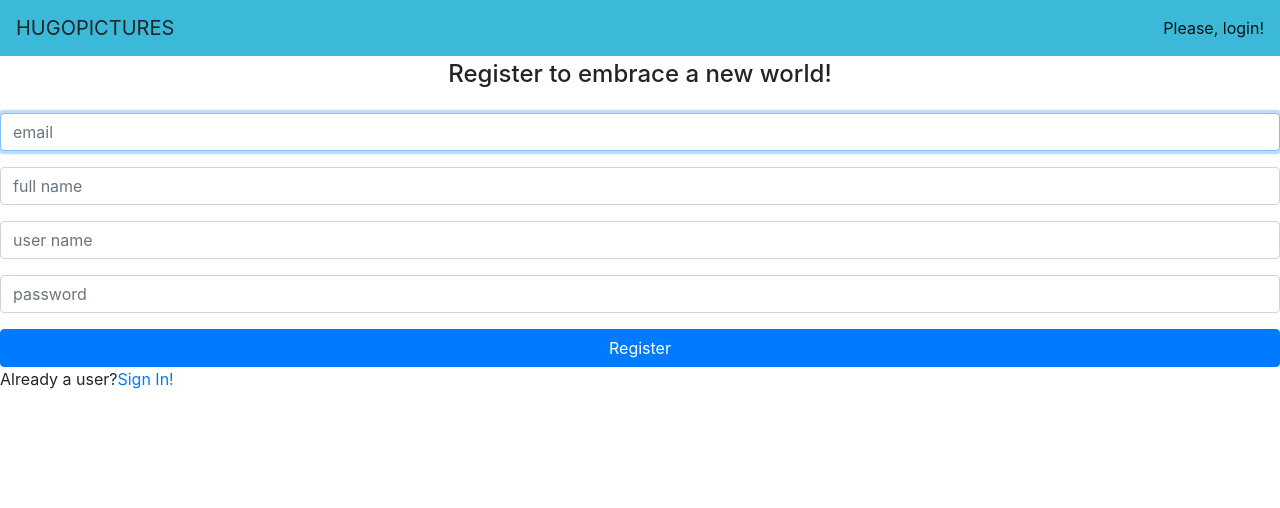
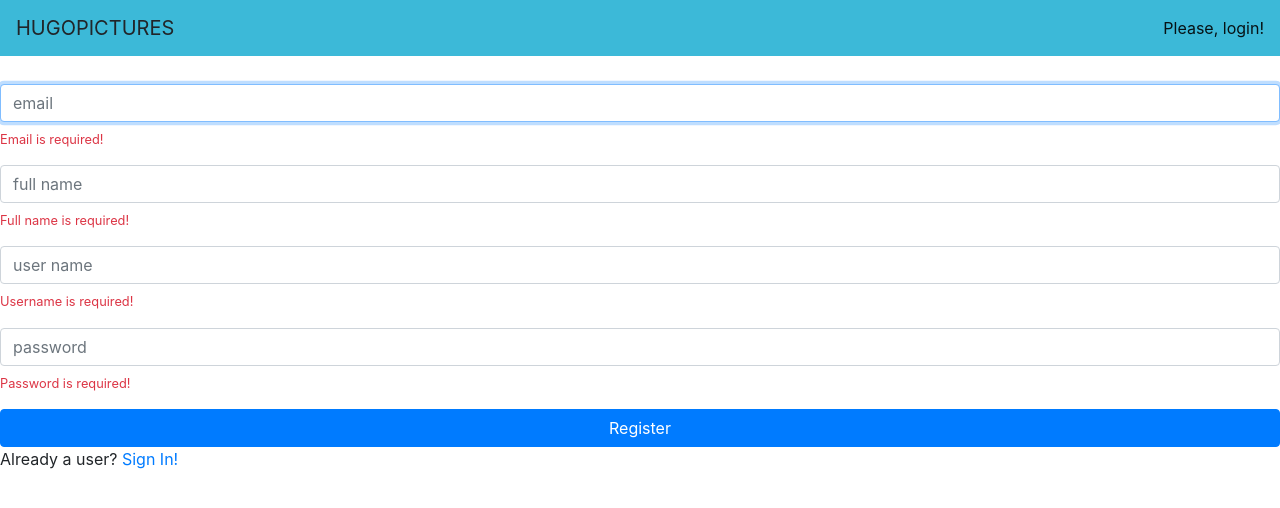
Before and after one commit to Hugo0307/hugopictures, an Angular app: page /signup in a window 1280 px wide. Shown: the top 508 px of the page. Built offline with nearby package versions, Linux system fonts and the light colour scheme.

Commit message:
aplicando validações para tela de registro

```diff
--- a/src/app/home/signup/signup.component.html
+++ b/src/app/home/signup/signup.component.html
@@ -1,23 +1,69 @@
-<h4 class="text-center"> Register to embrace a new world!</h4>
-
-<form class="form mt-4">
+<form [formGroup]="singupForm" class="form mt-4">
   <div class="form-group">
-        <input  placeholder="email" class="form-control" autofocus >
+      <input formControlName="email" class="form-control" placeholder="email" autofocus>
+      <hp-vmessage
+          *ngIf="singupForm.get('email')?.errors?.required"
+          text="Email is required!">
+      </hp-vmessage>
+      <hp-vmessage
+          *ngIf="singupForm.get('email')?.errors?.email"
+          text="Invalid e-mail">
+      </hp-vmessage>
   </div>
 
   <div class="form-group">
-        <input placeholder="full name" class="form-control">
+      <input formControlName="fullName" class="form-control" placeholder="full name">
+      <hp-vmessage
+          *ngIf="singupForm.get('fullName')?.errors?.required"
+          text="Full name is required!">
+      </hp-vmessage>
+      <hp-vmessage
+          *ngIf="singupForm.get('fullName')?.errors?.minlength"
+          text="Minimum length is 2">
+      </hp-vmessage>
+      <hp-vmessage
+          *ngIf="singupForm.get('fullName')?.errors?.maxlength"
+          text="Maximum length is 40">
+      </hp-vmessage>
   </div>
 
   <div class="form-group">
-        <input placeholder="user name" class="form-control">
+      <input formControlName="userName" class="form-control" placeholder="user name">
+      <hp-vmessage
+          *ngIf="singupForm.get('userName')?.errors?.required"
+          text="Username is required!">
+      </hp-vmessage>
+      <hp-vmessage
+          *ngIf="singupForm.get('userName')?.errors?.minlength"
+          text="Minimum length is 2">
+      </hp-vmessage>
+      <hp-vmessage
+          *ngIf="singupForm.get('userName')?.errors?.maxlength"
+          text="Maximum length is 30">
+      </hp-vmessage>
+      <hp-vmessage
+          *ngIf="singupForm.get('userName')?.errors?.pattern"
+          text="Must be lowercase">
+      </hp-vmessage>
   </div>
 
   <div class="form-group">
-        <input type="password" placeholder="password" class="form-control">
+      <input formControlName="password" type="password" class="form-control" placeholder="password">
+      <hp-vmessage
+          *ngIf="singupForm.get('password')?.errors?.required"
+          text="Password is required!">
+      </hp-vmessage>
+      <hp-vmessage
+          *ngIf="singupForm.get('password')?.errors?.minlength"
+          text="Minimum length is 8">
+      </hp-vmessage>
+      <hp-vmessage
+          *ngIf="singupForm.get('password')?.errors?.maxlength"
+          text="Maximum length is 14">
+      </hp-vmessage>
   </div>
 
   <button class="btn btn-primary btn-block">Register</button>
 
-    <p>Already a user?<a [routerLink]="['']">Sign In!</a></p>
+  <p>Already a user? <a [routerLink]="['']">Sign In!</a></p>
 </form>
--- a/src/app/home/signup/signup.component.ts
+++ b/src/app/home/signup/signup.component.ts
@@ -1,6 +1,39 @@
-import { Component } from '@angular/core';
+import { Component, OnInit } from '@angular/core';
+import { FormGroup, FormBuilder, Validators } from '@angular/forms';
 
 @Component({
   templateUrl: './signup.component.html'
 })
-export class SignUpComponent { }
+export class SignUpComponent implements OnInit{
+
+  singupForm!: FormGroup;
+
+  constructor(private formBuilder: FormBuilder) { }
+
+  ngOnInit(): void {
+
+    this.singupForm = this.formBuilder.group({
+
+      email: ['', [
+        Validators.required,
+        Validators.email
+      ]],
+      fullName: ['', [
+        Validators.required,
+        Validators.minLength(2),
+        Validators.maxLength(40)
+      ]],
+      userName: ['', [
+        Validators.required,
+        Validators.minLength(2),
+        Validators.maxLength(30)
+      ]],
+      password: ['', [
+        Validators.required,
+        Validators.pattern(/^[a-z0-9_\-]+$/),
+        Validators.minLength(8),
+        Validators.maxLength(14)
+      ]]
+    });
+  }
+}
```
Lines whose indentation alone changed are shown as unchanged.
